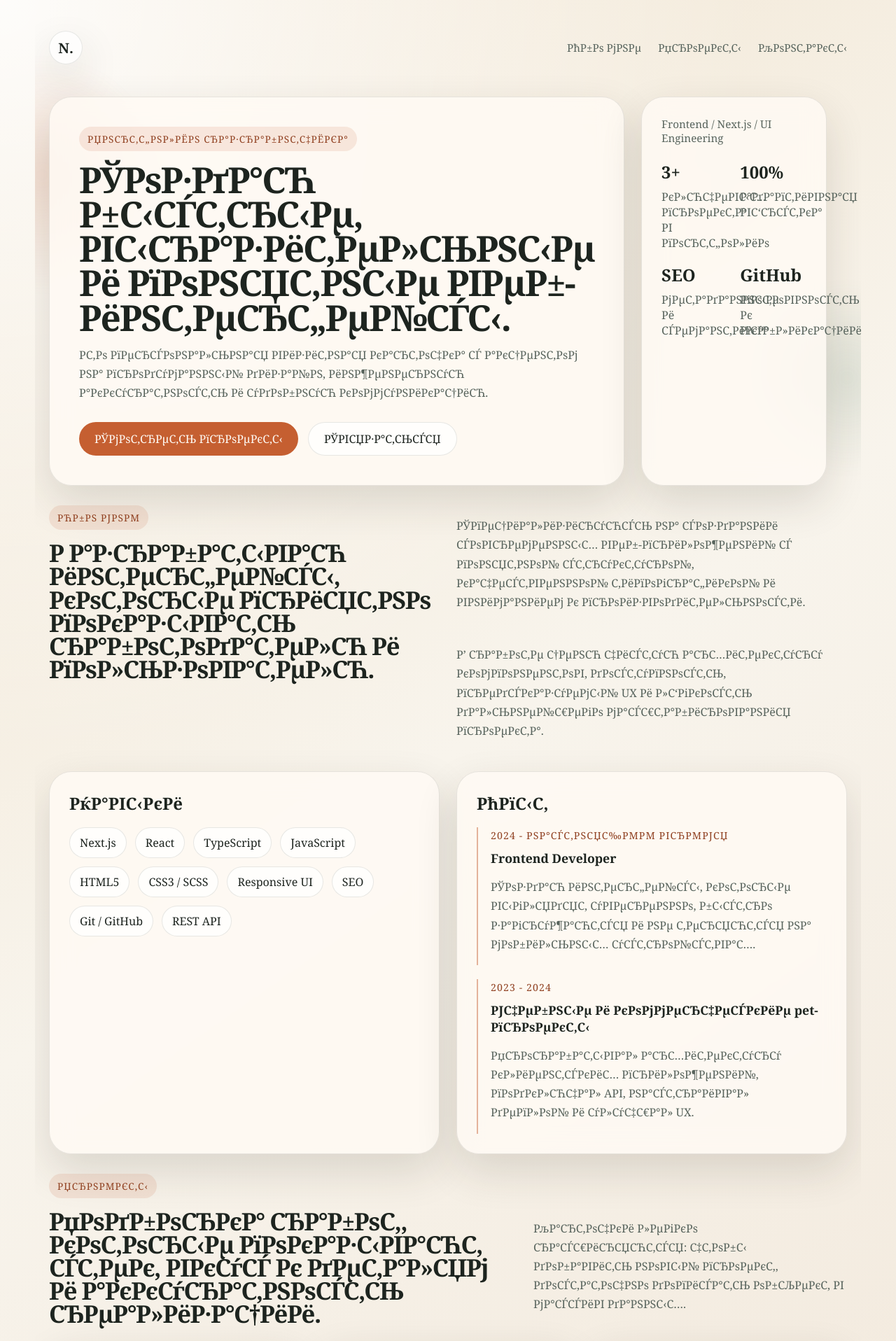
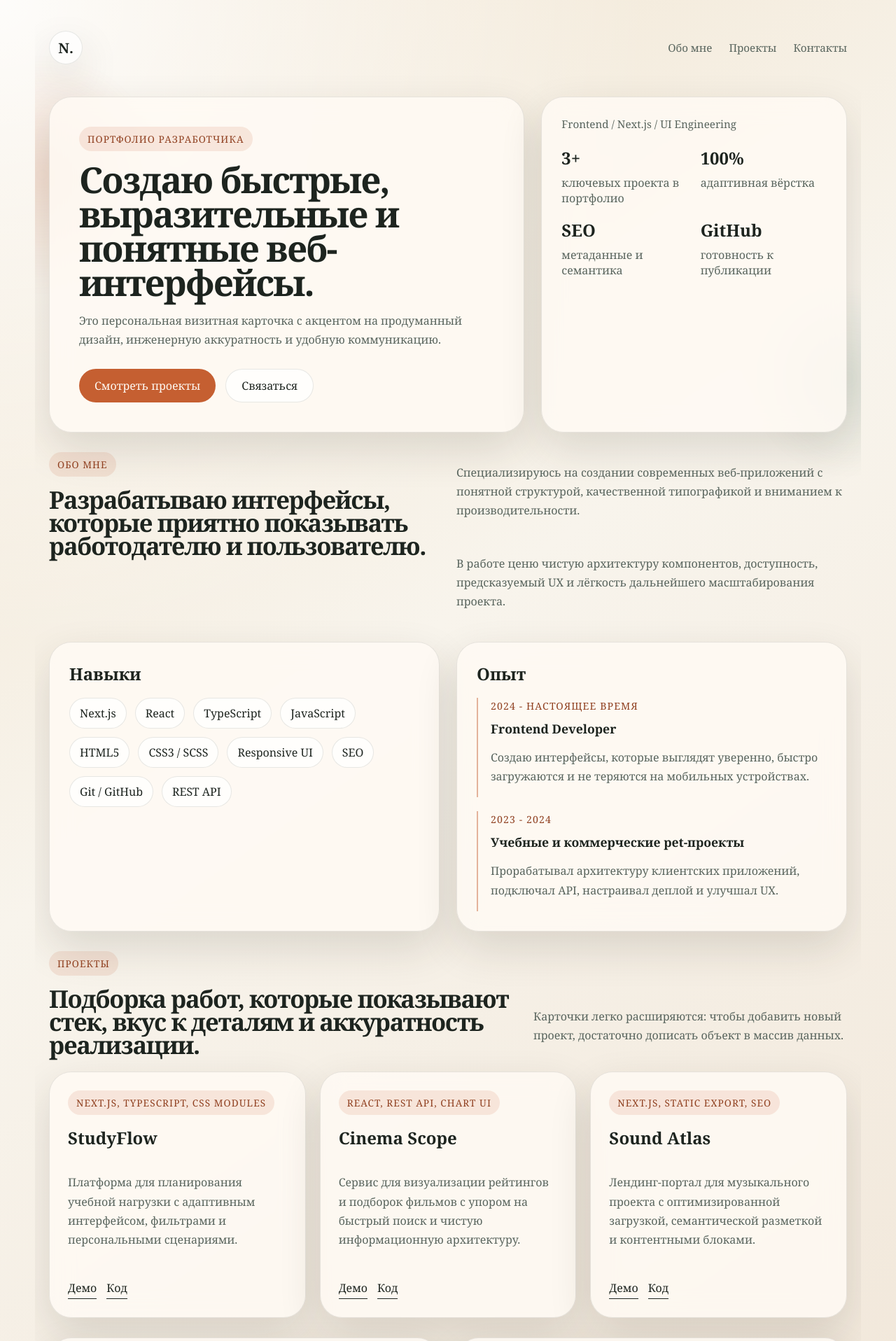
Before and after one commit to snanelx/NEKIFOROV, a Next.js app: page / in a window 1280 px wide. Shown: the top 1916 px of the page at 70% size. Built offline with nearby package versions, Linux system fonts and the light colour scheme.

Commit message:
Исправление багов 1.0

```diff
--- a/app/layout.tsx
+++ b/app/layout.tsx
@@ -37,7 +37,7 @@ export default function RootLayout({
   children: React.ReactNode;
 }>) {
   return (
-    <html lang="ru">
+    <html lang="ru" suppressHydrationWarning>
       <body>{children}</body>
     </html>
   );
--- a/app/page.tsx
+++ b/app/page.tsx
@@ -15,16 +15,16 @@ const skills = [
 
 const experience = [
   {
-    period: "2024 - РЅР°СЃС‚РѕСЏС‰РµРµ РІСЂРµРјСЏ",
+    period: "2024 - настоящее время",
     title: "Frontend Developer",
     description:
-      "РЎРѕР·РґР°СЋ РёРЅС‚РµСЂС„РµР№СЃС‹, РєРѕС‚РѕСЂС‹Рµ РІС‹РіР»СЏРґСЏС‚ СѓРІРµСЂРµРЅРЅРѕ, Р±С‹СЃС‚СЂРѕ Р·Р°РіСЂСѓР¶Р°СЋС‚СЃСЏ Рё РЅРµ С‚РµСЂСЏСЋС‚СЃСЏ РЅР° РјРѕР±РёР»СЊРЅС‹С… СѓСЃС‚СЂРѕР№СЃС‚РІР°С…."
+      "Создаю интерфейсы, которые выглядят уверенно, быстро загружаются и не теряются на мобильных устройствах."
   },
   {
     period: "2023 - 2024",
-    title: "РЈС‡РµР±РЅС‹Рµ Рё РєРѕРјРјРµСЂС‡РµСЃРєРёРµ pet-РїСЂРѕРµРєС‚С‹",
+    title: "Учебные и коммерческие pet-проекты",
     description:
-      "РџСЂРѕСЂР°Р±Р°С‚С‹РІР°Р» Р°СЂС…РёС‚РµРєС‚СѓСЂСѓ РєР»РёРµРЅС‚СЃРєРёС… РїСЂРёР»РѕР¶РµРЅРёР№, РїРѕРґРєР»СЋС‡Р°Р» API, РЅР°СЃС‚СЂР°РёРІР°Р» РґРµРїР»РѕР№ Рё СѓР»СѓС‡С€Р°Р» UX."
+      "Прорабатывал архитектуру клиентских приложений, подключал API, настраивал деплой и улучшал UX."
   }
 ];
 
@@ -33,7 +33,7 @@ const projects = [
     title: "StudyFlow",
     stack: "Next.js, TypeScript, CSS Modules",
     description:
-      "РџР»Р°С‚С„РѕСЂРјР° РґР»СЏ РїР»Р°РЅРёСЂРѕРІР°РЅРёСЏ СѓС‡РµР±РЅРѕР№ РЅР°РіСЂСѓР·РєРё СЃ Р°РґР°РїС‚РёРІРЅС‹Рј РёРЅС‚РµСЂС„РµР№СЃРѕРј, С„РёР»СЊС‚СЂР°РјРё Рё РїРµСЂСЃРѕРЅР°Р»СЊРЅС‹РјРё СЃС†РµРЅР°СЂРёСЏРјРё.",
+      "Платформа для планирования учебной нагрузки с адаптивным интерфейсом, фильтрами и персональными сценариями.",
     demo: "https://example.com/studyflow",
     code: "https://github.com/snanelx/studyflow"
   },
@@ -41,7 +41,7 @@ const projects = [
     title: "Cinema Scope",
     stack: "React, REST API, Chart UI",
     description:
-      "РЎРµСЂРІРёСЃ РґР»СЏ РІРёР·СѓР°Р»РёР·Р°С†РёРё СЂРµР№С‚РёРЅРіРѕРІ Рё РїРѕРґР±РѕСЂРѕРє С„РёР»СЊРјРѕРІ СЃ СѓРїРѕСЂРѕРј РЅР° Р±С‹СЃС‚СЂС‹Р№ РїРѕРёСЃРє Рё С‡РёСЃС‚СѓСЋ РёРЅС„РѕСЂРјР°С†РёРѕРЅРЅСѓСЋ Р°СЂС…РёС‚РµРєС‚СѓСЂСѓ.",
+      "Сервис для визуализации рейтингов и подборок фильмов с упором на быстрый поиск и чистую информационную архитектуру.",
     demo: "https://example.com/cinema-scope",
     code: "https://github.com/snanelx/cinema-scope"
   },
@@ -49,18 +49,38 @@ const projects = [
     title: "Sound Atlas",
     stack: "Next.js, Static Export, SEO",
     description:
-      "Р›РµРЅРґРёРЅРі-РїРѕСЂС‚Р°Р» РґР»СЏ РјСѓР·С‹РєР°Р»СЊРЅРѕРіРѕ РїСЂРѕРµРєС‚Р° СЃ РѕРїС‚РёРјРёР·РёСЂРѕРІР°РЅРЅРѕР№ Р·Р°РіСЂСѓР·РєРѕР№, СЃРµРјР°РЅС‚РёС‡РµСЃРєРѕР№ СЂР°Р·РјРµС‚РєРѕР№ Рё РєРѕРЅС‚РµРЅС‚РЅС‹РјРё Р±Р»РѕРєР°РјРё.",
+      "Лендинг-портал для музыкального проекта с оптимизированной загрузкой, семантической разметкой и контентными блоками.",
     demo: "https://example.com/sound-atlas",
     code: "https://github.com/snanelx/sound-atlas"
   }
 ];
 
 const contacts = [
-  { label: "Email", value: "nekiforov.dev@example.com", href: "mailto:nekiforov.dev@example.com" },
-  { label: "Telegram", value: "@nekiforov_dev", href: "https://t.me/nekiforov_dev" },
-  { label: "GitHub", value: "github.com/snanelx", href: "https://github.com/snanelx" },
-  { label: "VK", value: "vk.com/your-profile", href: "https://vk.com/your-profile" },
-  { label: "MAX", value: "@nekiforov", href: "https://max.ru/" }
+  {
+    label: "Email",
+    value: "nekiforov.dev@example.com",
+    href: "mailto:nekiforov.dev@example.com"
+  },
+  {
+    label: "Telegram",
+    value: "@nekiforov_dev",
+    href: "https://t.me/nekiforov_dev"
+  },
+  {
+    label: "GitHub",
+    value: "github.com/snanelx",
+    href: "https://github.com/snanelx"
+  },
+  {
+    label: "VK",
+    value: "vk.com/your-profile",
+    href: "https://vk.com/your-profile"
+  },
+  {
+    label: "MAX",
+    value: "@nekiforov",
+    href: "https://max.ru/"
+  }
 ];
 
 export default function HomePage() {
@@ -75,48 +95,48 @@ export default function HomePage() {
             N.
           </a>
           <div className="nav-links">
-            <a href="#about">РћР±Рѕ РјРЅРµ</a>
-            <a href="#projects">РџСЂРѕРµРєС‚С‹</a>
-            <a href="#contacts">РљРѕРЅС‚Р°РєС‚С‹</a>
+            <a href="#about">Обо мне</a>
+            <a href="#projects">Проекты</a>
+            <a href="#contacts">Контакты</a>
           </div>
         </nav>
 
         <section className="hero-panel">
           <div className="hero-copy">
-            <span className="eyebrow">РџРѕСЂС‚С„РѕР»РёРѕ СЂР°Р·СЂР°Р±РѕС‚С‡РёРєР°</span>
-            <h1>РЎРѕР·РґР°СЋ Р±С‹СЃС‚СЂС‹Рµ, РІС‹СЂР°Р·РёС‚РµР»СЊРЅС‹Рµ Рё РїРѕРЅСЏС‚РЅС‹Рµ РІРµР±-РёРЅС‚РµСЂС„РµР№СЃС‹.</h1>
+            <span className="eyebrow">Портфолио разработчика</span>
+            <h1>Создаю быстрые, выразительные и понятные веб-интерфейсы.</h1>
             <p className="hero-text">
-              Р­С‚Рѕ РїРµСЂСЃРѕРЅР°Р»СЊРЅР°СЏ РІРёР·РёС‚РЅР°СЏ РєР°СЂС‚РѕС‡РєР° СЃ Р°РєС†РµРЅС‚РѕРј РЅР° РїСЂРѕРґСѓРјР°РЅРЅС‹Р№
-              РґРёР·Р°Р№РЅ, РёРЅР¶РµРЅРµСЂРЅСѓСЋ Р°РєРєСѓСЂР°С‚РЅРѕСЃС‚СЊ Рё СѓРґРѕР±РЅСѓСЋ РєРѕРјРјСѓРЅРёРєР°С†РёСЋ.
+              Это персональная визитная карточка с акцентом на продуманный
+              дизайн, инженерную аккуратность и удобную коммуникацию.
             </p>
             <div className="hero-actions">
               <a className="button button-primary" href="#projects">
-                РЎРјРѕС‚СЂРµС‚СЊ РїСЂРѕРµРєС‚С‹
+                Смотреть проекты
               </a>
               <a className="button button-secondary" href="#contacts">
-                РЎРІСЏР·Р°С‚СЊСЃСЏ
+                Связаться
               </a>
             </div>
           </div>
 
-          <aside className="hero-card" aria-label="РљСЂР°С‚РєР°СЏ СЃРІРѕРґРєР°">
+          <aside className="hero-card" aria-label="Краткая сводка">
             <p>Frontend / Next.js / UI Engineering</p>
             <dl className="summary-grid">
               <div>
                 <dt>3+</dt>
-                <dd>РєР»СЋС‡РµРІС‹С… РїСЂРѕРµРєС‚Р° РІ РїРѕСЂС‚С„РѕР»РёРѕ</dd>
+                <dd>ключевых проекта в портфолио</dd>
               </div>
               <div>
                 <dt>100%</dt>
-                <dd>Р°РґР°РїС‚РёРІРЅР°СЏ РІС‘СЂСЃС‚РєР°</dd>
+                <dd>адаптивная вёрстка</dd>
               </div>
               <div>
                 <dt>SEO</dt>
-                <dd>РјРµС‚Р°РґР°РЅРЅС‹Рµ Рё СЃРµРјР°РЅС‚РёРєР°</dd>
+                <dd>метаданные и семантика</dd>
               </div>
               <div>
                 <dt>GitHub</dt>
-                <dd>РіРѕС‚РѕРІРЅРѕСЃС‚СЊ Рє РїСѓР±Р»РёРєР°С†РёРё</dd>
+                <dd>готовность к публикации</dd>
               </div>
             </dl>
           </aside>
@@ -125,24 +145,28 @@ export default function HomePage() {
 
       <section className="section two-column" id="about">
         <div>
-          <span className="section-label">РћР±Рѕ РјРЅРµ</span>
-          <h2>Р Р°Р·СЂР°Р±Р°С‚С‹РІР°СЋ РёРЅС‚РµСЂС„РµР№СЃС‹, РєРѕС‚РѕСЂС‹Рµ РїСЂРёСЏС‚РЅРѕ РїРѕРєР°Р·С‹РІР°С‚СЊ СЂР°Р±РѕС‚РѕРґР°С‚РµР»СЋ Рё РїРѕР»СЊР·РѕРІР°С‚РµР»СЋ.</h2>
+          <span className="section-label">Обо мне</span>
+          <h2>
+            Разрабатываю интерфейсы, которые приятно показывать работодателю и
+            пользователю.
+          </h2>
         </div>
         <div className="section-copy">
           <p>
-            РЎРїРµС†РёР°Р»РёР·РёСЂСѓСЋСЃСЊ РЅР° СЃРѕР·РґР°РЅРёРё СЃРѕРІСЂРµРјРµРЅРЅС‹С… РІРµР±-РїСЂРёР»РѕР¶РµРЅРёР№ СЃ РїРѕРЅСЏС‚РЅРѕР№
-            СЃС‚СЂСѓРєС‚СѓСЂРѕР№, РєР°С‡РµСЃС‚РІРµРЅРЅРѕР№ С‚РёРїРѕРіСЂР°С„РёРєРѕР№ Рё РІРЅРёРјР°РЅРёРµРј Рє РїСЂРѕРёР·РІРѕРґРёС‚РµР»СЊРЅРѕСЃС‚Рё.
+            Специализируюсь на создании современных веб-приложений с понятной
+            структурой, качественной типографикой и вниманием к
+            производительности.
           </p>
           <p>
-            Р’ СЂР°Р±РѕС‚Рµ С†РµРЅСЋ С‡РёСЃС‚СѓСЋ Р°СЂС…РёС‚РµРєС‚СѓСЂСѓ РєРѕРјРїРѕРЅРµРЅС‚РѕРІ, РґРѕСЃС‚СѓРїРЅРѕСЃС‚СЊ, РїСЂРµРґСЃРєР°Р·СѓРµРјС‹Р№
-            UX Рё Р»С‘РіРєРѕСЃС‚СЊ РґР°Р»СЊРЅРµР№С€РµРіРѕ РјР°СЃС€С‚Р°Р±РёСЂРѕРІР°РЅРёСЏ РїСЂРѕРµРєС‚Р°.
+            В работе ценю чистую архитектуру компонентов, доступность,
+            предсказуемый UX и лёгкость дальнейшего масштабирования проекта.
           </p>
         </div>
       </section>
 
       <section className="section card-grid">
         <article className="info-card">
-          <h3>РќР°РІС‹РєРё</h3>
+          <h3>Навыки</h3>
           <div className="tag-list">
             {skills.map((skill) => (
               <span className="tag" key={skill}>
@@ -153,7 +177,7 @@ export default function HomePage() {
         </article>
 
         <article className="info-card">
-          <h3>РћРїС‹С‚</h3>
+          <h3>Опыт</h3>
           <div className="timeline">
             {experience.map((item) => (
               <div className="timeline-item" key={item.title}>
@@ -169,12 +193,15 @@ export default function HomePage() {
       <section className="section" id="projects">
         <div className="section-heading">
           <div>
-            <span className="section-label">РџСЂРѕРµРєС‚С‹</span>
-            <h2>РџРѕРґР±РѕСЂРєР° СЂР°Р±РѕС‚, РєРѕС‚РѕСЂС‹Рµ РїРѕРєР°Р·С‹РІР°СЋС‚ СЃС‚РµРє, РІРєСѓСЃ Рє РґРµС‚Р°Р»СЏРј Рё Р°РєРєСѓСЂР°С‚РЅРѕСЃС‚СЊ СЂРµР°Р»РёР·Р°С†РёРё.</h2>
+            <span className="section-label">Проекты</span>
+            <h2>
+              Подборка работ, которые показывают стек, вкус к деталям и
+              аккуратность реализации.
+            </h2>
           </div>
           <p>
-            РљР°СЂС‚РѕС‡РєРё Р»РµРіРєРѕ СЂР°СЃС€РёСЂСЏСЋС‚СЃСЏ: С‡С‚РѕР±С‹ РґРѕР±Р°РІРёС‚СЊ РЅРѕРІС‹Р№ РїСЂРѕРµРєС‚, РґРѕСЃС‚Р°С‚РѕС‡РЅРѕ
-            РґРѕРїРёСЃР°С‚СЊ РѕР±СЉРµРєС‚ РІ РјР°СЃСЃРёРІ РґР°РЅРЅС‹С….
+            Карточки легко расширяются: чтобы добавить новый проект, достаточно
+            дописать объект в массив данных.
           </p>
         </div>
 
@@ -188,10 +215,10 @@ export default function HomePage() {
               <p>{project.description}</p>
               <div className="project-links">
                 <a href={project.demo} target="_blank" rel="noreferrer">
-                  Р”РµРјРѕ
+                  Демо
                 </a>
                 <a href={project.code} target="_blank" rel="noreferrer">
-                  РљРѕРґ
+                  Код
                 </a>
               </div>
             </article>
@@ -201,11 +228,19 @@ export default function HomePage() {
 
       <section className="section contact-layout" id="contacts">
         <article className="info-card contact-card">
-          <span className="section-label">РљРѕРЅС‚Р°РєС‚С‹</span>
-          <h2>РћС‚РєСЂС‹С‚ Рє РїСЂРµРґР»РѕР¶РµРЅРёСЏРј, СЃРѕС‚СЂСѓРґРЅРёС‡РµСЃС‚РІСѓ Рё РѕР±СЃСѓР¶РґРµРЅРёСЋ РЅРѕРІС‹С… Р·Р°РґР°С‡.</h2>
+          <span className="section-label">Контакты</span>
+          <h2>
+            Открыт к предложениям, сотрудничеству и обсуждению новых задач.
+          </h2>
           <div className="contact-list">
             {contacts.map((contact) => (
-              <a key={contact.label} className="contact-row" href={contact.href} target="_blank" rel="noreferrer">
+              <a
+                key={contact.label}
+                className="contact-row"
+                href={contact.href}
+                target="_blank"
+                rel="noreferrer"
+              >
                 <span>{contact.label}</span>
                 <strong>{contact.value}</strong>
               </a>
```
Also changed, not shown: components/contact-form.tsx (+6 -2 lines).
